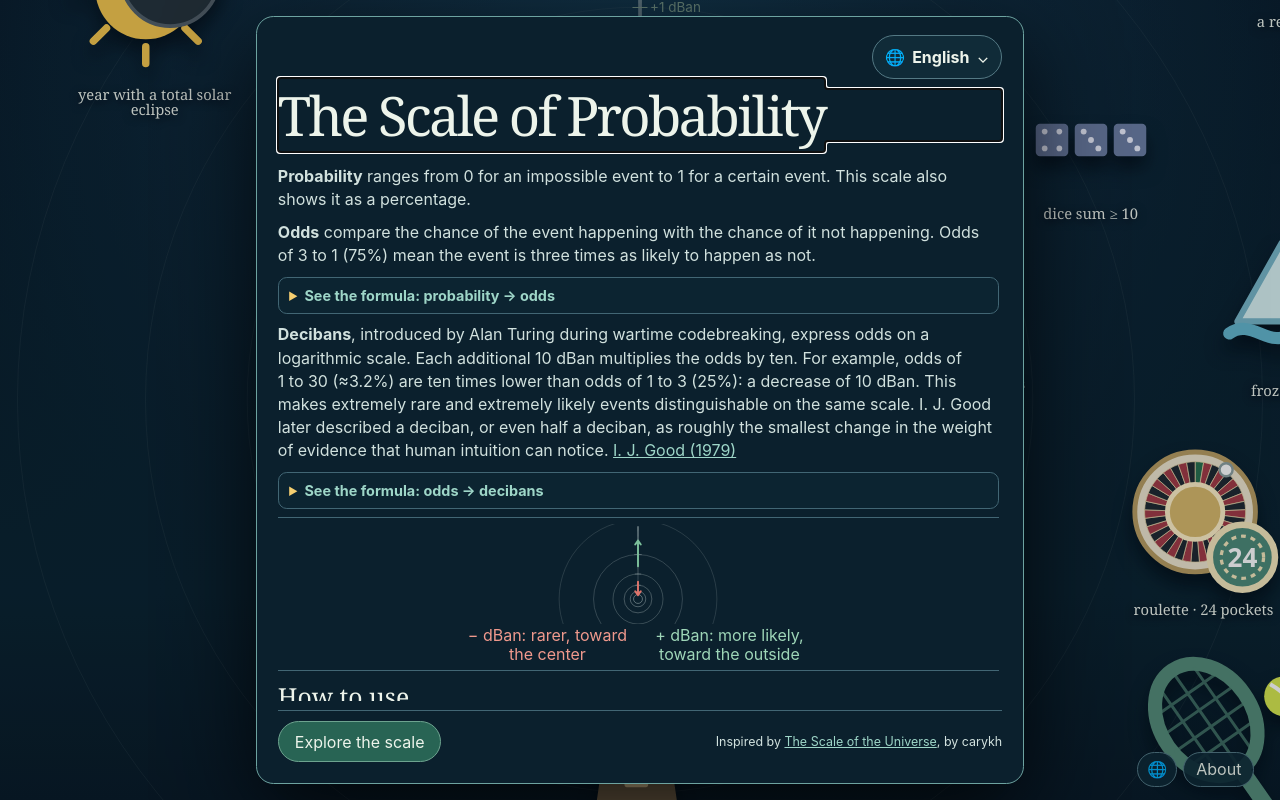
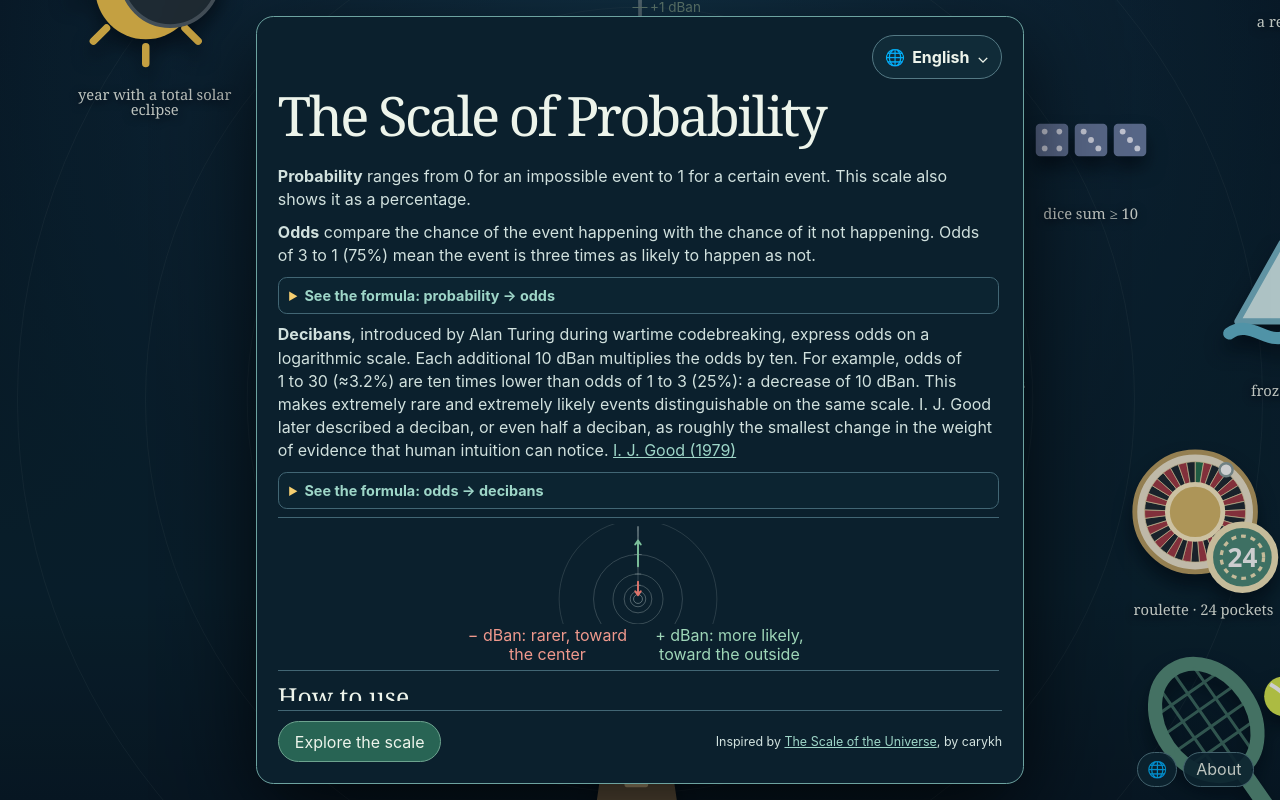
Before and after one commit to Bycelium/ScaleOfProbabilities, a website built with Vite: page index.html in a window 1280 px wide. Built offline with nearby package versions, Linux system fonts and the light colour scheme.

Commit message:
fix(ui): remove initial title focus outline

```diff
--- a/src/style.css
+++ b/src/style.css
@@ -82,6 +82,7 @@ dialog[data-detail-panel] { bottom: 4rem; left: auto; margin: 0; max-height: cal
 .intro-scroll { flex: 1 1 auto; min-height: 0; overflow-y: auto; padding-right: .2rem; }
 .intro-actions { align-items: center; border-top: 1px solid #426674; display: flex; flex: none; flex-wrap: wrap; gap: .35rem .75rem; justify-content: space-between; margin-top: .55rem; padding-top: .65rem; }
 .scale-intro h1 { margin-bottom: .9rem; }
+.scale-intro [data-intro-title]:focus { outline: none; }
 .intro-preferences { display: flex; justify-content: flex-end; margin: -.2rem 0 .65rem; }
 .intro-preferences > button { align-items: center; background: #102b38; border: 1px solid #547984; border-radius: 999px; color: inherit; display: inline-flex; gap: .45rem; min-height: 2.75rem; padding: .42rem .75rem; }
 .intro-preferences [data-current-language] { font-weight: 650; }
```
